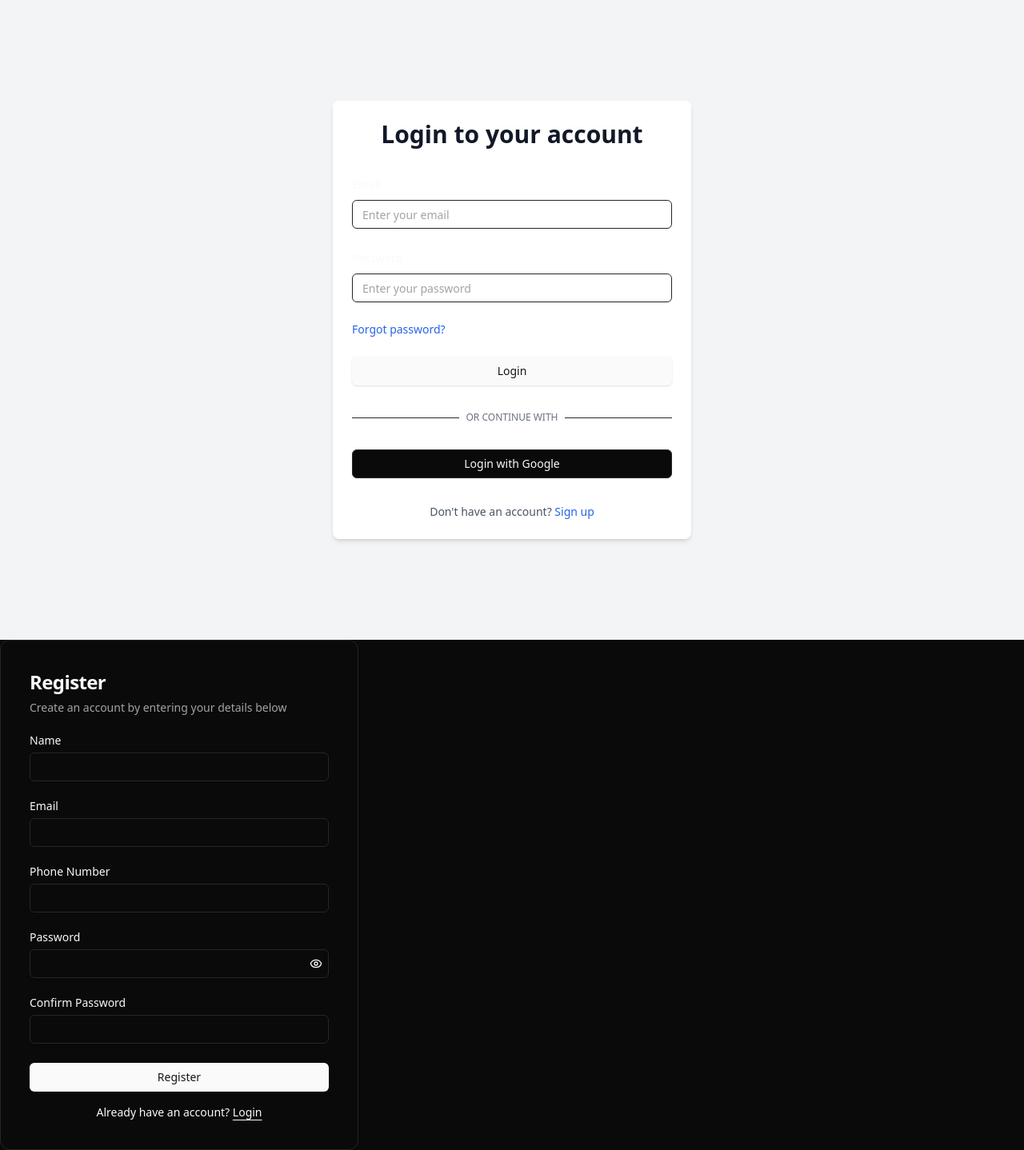
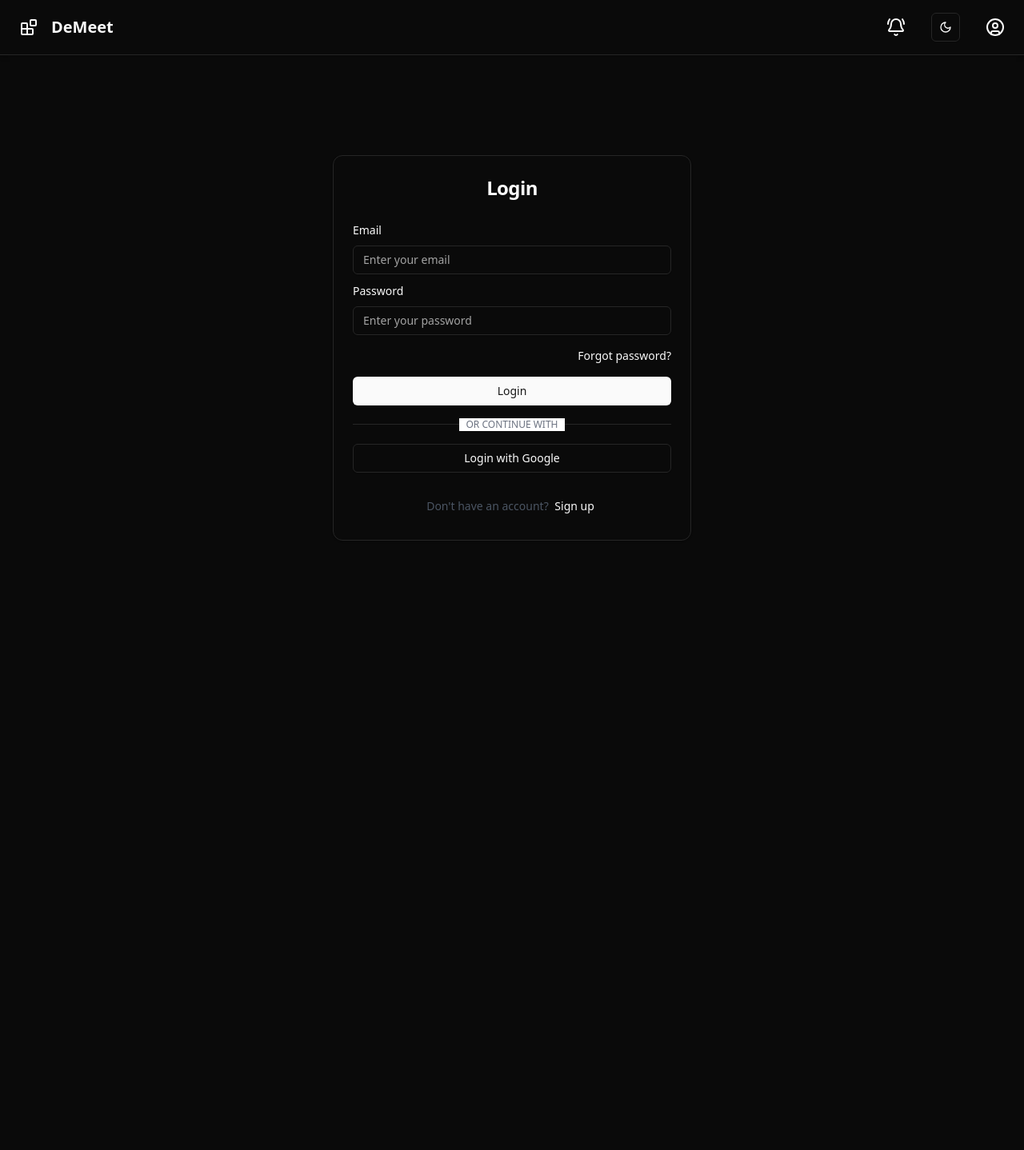
Before and after one commit to KIET-CS-2026/PCS26-18, a React (Vite) app in the folder DeMeet/client/: page /login in a window 1280 px wide. Shown: the whole page at 80% size. After the commit the page ends 800 px from the top, so only its background shows below. Built offline with nearby package versions, Linux system fonts and the light colour scheme.

Commit message:
Refactor layout and components for LandingPage, Navbar, and MainArea; implement routing for login and signup forms

```diff
--- a/DeMeet/client/src/App.jsx
+++ b/DeMeet/client/src/App.jsx
@@ -1,17 +1,31 @@
 import "./App.css";
 import { BrowserRouter as Router, Routes, Route } from "react-router-dom";
-import LandingPage from "./pages/LandingPage";
-import Auth from "./pages/Auth";
+import Navbar from "./components/Header/Navbar";
+import LoginForm from "./components/auth/Login-form";
+import SignupForm from "./components/auth/SignupForm";
+import MainArea from "./components/HomePage/MainArea";
 
 function App() {
   return (
-    <Router>
-      <Routes>
-        <Route path="/" element={<LandingPage />} />
-        <Route path="/login" element={<Auth/>} />
+    <div className="flex flex-col h-screen">
+      {/* Navbar - fixed at top */}
+      <Navbar className="flex-none" />
 
-      </Routes>
-    </Router>
+      {/* Main content area - scrollable */}
+      <div className="flex-1 overflow-hidden">
+        <main className="h-full overflow-y-auto">
+          <div className="container mx-auto p-4 min-h-full flex items-center justify-center">
+            <Router>
+              <Routes>
+                <Route path="" element={<MainArea />} />
+                <Route path="login" element={<LoginForm />} />
+                <Route path="signup" element={<SignupForm />} />
+              </Routes>
+            </Router>
+          </div>
+        </main>
+      </div>
+    </div>
   );
 }
 
--- a/DeMeet/client/src/components/Header/Navbar.jsx
+++ b/DeMeet/client/src/components/Header/Navbar.jsx
@@ -16,8 +16,8 @@ import { ModeToggle } from "@/components/ui/mode-toggle";
 
 export default function Navbar() {
   return (
-    <nav className="fixed top-0 left-0 right-0 z-50 border-b bg-background w-full shadow-md">
-      <div className="p-2 md:p-4 md:px-6">
+    <nav className="flex border-b bg-background w-full shadow-md">
+      <div className="p-2 md:p-4 md:px-6 w-full">
         <div className="flex justify-between items-center">
           <div className="flex items-center justify-center gap-4">
             <Blocks className="h-6 w-6" />
--- a/DeMeet/client/src/components/HomePage/MainArea.jsx
+++ b/DeMeet/client/src/components/HomePage/MainArea.jsx
@@ -5,7 +5,7 @@ import { Calendar, Users, Lock, Wallet, Globe, Blocks } from "lucide-react";
 
 export default function LandingPage() {
   return (
-    <div className="flex flex-col min-h-screen">
+    <div className="flex flex-col">
       <header className="px-4 lg:px-6 h-14 flex items-center">
         <a className="flex items-center justify-center" href="#">
           <Blocks className="h-6 w-6" />
--- a/DeMeet/client/src/components/auth/Login-form.jsx
+++ b/DeMeet/client/src/components/auth/Login-form.jsx
@@ -1,11 +1,13 @@
-"use client";
-
 import { useState } from "react";
-import { useForm } from "react-hook-form";
-import { zodResolver } from "@hookform/resolvers/zod";
-import * as z from "zod";
 import { Button } from "@/components/ui/button";
 import { Input } from "@/components/ui/input";
+import {
+  Card,
+  CardHeader,
+  CardTitle,
+  CardContent,
+  CardFooter,
+} from "@/components/ui/card";
 import {
   Form,
   FormControl,
@@ -14,46 +16,38 @@ import {
   FormLabel,
   FormMessage,
 } from "@/components/ui/form";
-import { Link } from "react-router-dom";
+import { useForm } from "react-hook-form";
 
-const loginSchema = z.object({
-  email: z.string().email({ message: "Invalid email address" }),
-  password: z.string().min(8, { message: "Password must be at least 8 characters long" }),
-});
-
-export default function LoginPage() {
+const LoginForm = () => {
   const [isLoading, setIsLoading] = useState(false);
 
   const form = useForm({
-    resolver: zodResolver(loginSchema),
     defaultValues: {
       email: "",
       password: "",
     },
   });
 
-  async function onSubmit(data) {
+  const handleSubmit = async (data) => {
     setIsLoading(true);
-    await new Promise((resolve) => setTimeout(resolve, 1000));
-    console.log(data);
-    setIsLoading(false);
-  }
-
-  const handleGoogleLogin = async () => {
-    setIsLoading(true);
-    await new Promise((resolve) => setTimeout(resolve, 1000));
-    console.log("Google login clicked");
-    setIsLoading(false);
+    try {
+      console.log(data);
+    } finally {
+      setIsLoading(false);
+    }
   };
 
   return (
-    <div className="flex min-h-screen items-center justify-center bg-gray-100">
-      <div className="w-full max-w-md space-y-8 rounded-lg bg-white p-6 shadow-md">
-        <div className="text-center">
-          <h2 className="text-3xl font-extrabold text-gray-900">Login to your account</h2>
-        </div>
+    <Card className="w-full max-w-md">
+      <CardHeader className="space-y-1">
+        <CardTitle className="text-2xl text-center">Login</CardTitle>
+      </CardHeader>
+      <CardContent>
         <Form {...form}>
-          <form onSubmit={form.handleSubmit(onSubmit)} className="space-y-6">
+          <form
+            onSubmit={form.handleSubmit(handleSubmit)}
+            className="space-y-2"
+          >
             <FormField
               control={form.control}
               name="email"
@@ -74,40 +68,65 @@ export default function LoginPage() {
                 <FormItem>
                   <FormLabel>Password</FormLabel>
                   <FormControl>
-                    <Input type="password" placeholder="Enter your password" {...field} />
+                    <Input
+                      type="password"
+                      placeholder="Enter your password"
+                      {...field}
+                    />
                   </FormControl>
                   <FormMessage />
                 </FormItem>
               )}
             />
-            <div className="flex items-center justify-between">
-              <Link to="/forgot-password" className="text-sm text-blue-600 hover:underline">
+            <div className="flex justify-end">
+              <Button
+                variant="link"
+                className="px-0 font-normal"
+                onClick={() => (window.location.href = "/forgot-password")}
+              >
                 Forgot password?
-              </Link>
+              </Button>
             </div>
             <Button type="submit" className="w-full" disabled={isLoading}>
               {isLoading ? "Logging in..." : "Login"}
             </Button>
           </form>
         </Form>
-        <div className="relative">
+
+        <div className="relative my-4">
           <div className="absolute inset-0 flex items-center">
             <span className="w-full border-t" />
           </div>
           <div className="relative flex justify-center text-xs uppercase">
-            <span className="bg-white px-2 text-gray-500">Or continue with</span>
+            <span className="bg-white px-2 text-gray-500">
+              Or continue with
+            </span>
           </div>
         </div>
-        <Button type="button" variant="outline" className="w-full" onClick={handleGoogleLogin} disabled={isLoading}>
+
+        <Button
+          type="button"
+          variant="outline"
+          className="w-full"
+          disabled={isLoading}
+        >
           Login with Google
         </Button>
-        <p className="text-center text-sm text-gray-600">
-          Don't have an account? {" "}
-          <Link to="/signup" className="font-medium text-blue-600 hover:underline">
+      </CardContent>
+      <CardFooter className="flex justify-center">
+        <p className="text-sm text-gray-600">
+          Don&apos;t have an account?{" "}
+          <Button
+            variant="link"
+            className="px-1 font-normal"
+            onClick={() => (window.location.href = "/signup")}
+          >
             Sign up
-          </Link>
+          </Button>
         </p>
-      </div>
-    </div>
+      </CardFooter>
+    </Card>
   );
-}
+};
+
+export default LoginForm;
--- a/DeMeet/client/src/components/auth/SignupForm.jsx
+++ b/DeMeet/client/src/components/auth/SignupForm.jsx
@@ -1,19 +1,20 @@
-import { cn } from "@/lib/utils";
+import { useState } from "react";
+import { Eye, EyeOff } from "lucide-react";
 import { Button } from "@/components/ui/button";
+import { Card, CardContent, CardHeader, CardTitle } from "@/components/ui/card";
+import { Input } from "@/components/ui/input";
 import {
-  Card,
-  CardContent,
-  CardDescription,
-  CardHeader,
-  CardTitle,
-} from "@/components/ui/card";
-import { Input } from "@/components/ui/input";
-import { Label } from "@/components/ui/label";
+  Form,
+  FormControl,
+  FormField,
+  FormItem,
+  FormLabel,
+  FormMessage,
+} from "@/components/ui/form";
 import { useForm } from "react-hook-form";
 import { zodResolver } from "@hookform/resolvers/zod";
 import * as z from "zod";
-import { useState } from "react";
-import { Eye, EyeOff } from "lucide-react";
+import { useNavigate } from "react-router-dom";
 
 const registerSchema = z
   .object({
@@ -29,98 +30,159 @@ const registerSchema = z
     path: ["confirmPassword"],
   });
 
-export function RegisterForm() {
-  const {
-    register,
-    handleSubmit,
-    formState: { errors },
-  } = useForm({
+export default function SignupForm() {
+  const [showPassword, setShowPassword] = useState(false);
+  const navigate = useNavigate();
+  const form = useForm({
     resolver: zodResolver(registerSchema),
+    defaultValues: {
+      name: "",
+      email: "",
+      phone: "",
+      password: "",
+      confirmPassword: "",
+      profilePicture: null,
+    },
   });
-  const [showPassword, setShowPassword] = useState(false);
 
-  const onSubmit = (data) => {
+  function onSubmit(data) {
     console.log("Registered Data:", data);
-  };
+  }
 
   return (
-    <Card className="w-full max-w-md p-3">
+    <Card className="w-full max-w-md">
       <CardHeader>
         <CardTitle className="text-2xl">Register</CardTitle>
-        <CardDescription>
-          Create an account by entering your details below
-        </CardDescription>
       </CardHeader>
       <CardContent>
-        <form onSubmit={handleSubmit(onSubmit)}>
-          <div className="flex flex-col gap-6">
-            <div className="grid gap-2">
-              <Label htmlFor="name">Name</Label>
-              <Input id="name" type="text" {...register("name")} />
-              {errors.name && (
-                <p className="text-sm text-red-500">{errors.name.message}</p>
+        <Form {...form}>
+          <form onSubmit={form.handleSubmit(onSubmit)} className="space-y-2">
+            <FormField
+              control={form.control}
+              name="name"
+              render={({ field }) => (
+                <FormItem>
+                  <FormLabel>Name</FormLabel>
+                  <FormControl>
+                    <Input placeholder="Enter your name" {...field} />
+                  </FormControl>
+                  <FormMessage />
+                </FormItem>
               )}
-            </div>
-            <div className="grid gap-2">
-              <Label htmlFor="email">Email</Label>
-              <Input id="email" type="email" {...register("email")} />
-              {errors.email && (
-                <p className="text-sm text-red-500">{errors.email.message}</p>
+            />
+
+            <FormField
+              control={form.control}
+              name="email"
+              render={({ field }) => (
+                <FormItem>
+                  <FormLabel>Email</FormLabel>
+                  <FormControl>
+                    <Input
+                      type="email"
+                      placeholder="Enter your email"
+                      {...field}
+                    />
+                  </FormControl>
+                  <FormMessage />
+                </FormItem>
               )}
-            </div>
-            <div className="grid gap-2">
-              <Label htmlFor="phone">Phone Number</Label>
-              <Input id="phone" type="text" {...register("phone")} />
-              {errors.phone && (
-                <p className="text-sm text-red-500">{errors.phone.message}</p>
+            />
+
+            <FormField
+              control={form.control}
+              name="phone"
+              render={({ field }) => (
+                <FormItem>
+                  <FormLabel>Phone Number</FormLabel>
+                  <FormControl>
+                    <Input placeholder="Enter your phone number" {...field} />
+                  </FormControl>
+                  <FormMessage />
+                </FormItem>
               )}
-            </div>
-            <div className="grid gap-2 relative">
-              <Label htmlFor="password">Password</Label>
+            />
+
+            <FormField
+              control={form.control}
+              name="password"
+              render={({ field }) => (
+                <FormItem>
+                  <FormLabel>Password</FormLabel>
+                  <FormControl>
                     <div className="relative">
                       <Input
-                  id="password"
                         type={showPassword ? "text" : "password"}
-                  {...register("password")}
+                        placeholder="Enter your password"
+                        {...field}
                       />
-                <button
+                      <Button
                         type="button"
-                  className="absolute inset-y-0 right-2 flex items-center"
+                        variant="ghost"
+                        className="absolute right-0 top-0 h-full px-3 py-2 hover:bg-transparent"
                         onClick={() => setShowPassword(!showPassword)}
                       >
-                  {showPassword ? <EyeOff size={16} /> : <Eye size={16} />}
-                </button>
+                        {showPassword ? (
+                          <EyeOff className="h-4 w-4" />
+                        ) : (
+                          <Eye className="h-4 w-4" />
+                        )}
+                      </Button>
                     </div>
-              {errors.password && (
-                <p className="text-sm text-red-500">
-                  {errors.password.message}
-                </p>
+                  </FormControl>
+                  <FormMessage />
+                </FormItem>
               )}
-            </div>
-            <div className="grid gap-2">
-              <Label htmlFor="confirmPassword">Confirm Password</Label>
+            />
+
+            <FormField
+              control={form.control}
+              name="confirmPassword"
+              render={({ field }) => (
+                <FormItem>
+                  <FormLabel>Confirm Password</FormLabel>
+                  <FormControl>
                     <Input
-                id="confirmPassword"
                       type="password"
-                {...register("confirmPassword")}
+                      placeholder="Confirm your password"
+                      {...field}
                     />
-              {errors.confirmPassword && (
-                <p className="text-sm text-red-500">
-                  {errors.confirmPassword.message}
-                </p>
+                  </FormControl>
+                  <FormMessage />
+                </FormItem>
               )}
-            </div>
+            />
+
+            <FormField
+              control={form.control}
+              name="profilePicture"
+              render={({ field }) => (
+                <FormItem>
+                  <FormLabel>Profile Picture (Optional)</FormLabel>
+                  <FormControl>
+                    <Input type="file" {...field} />
+                  </FormControl>
+                  <FormMessage />
+                </FormItem>
+              )}
+            />
+
             <Button type="submit" className="w-full">
               Register
             </Button>
-          </div>
-          <div className="mt-4 text-center text-sm">
+
+            <div className="text-center text-sm">
               Already have an account?{" "}
-            <a href="#" className="underline underline-offset-4">
+              <Button
+                variant="link"
+                className="p-0 font-normal"
+                onClick={() => navigate("/login")}
+              >
                 Login
-            </a>
+              </Button>
             </div>
           </form>
+        </Form>
       </CardContent>
     </Card>
   );
--- a/DeMeet/client/src/pages/LandingPage.jsx
+++ b/DeMeet/client/src/pages/LandingPage.jsx
@@ -1,12 +1,10 @@
-import Navbar from "../components/Header/Navbar";
 import MainArea from "../components/HomePage/MainArea";
 
 function LandingPage() {
   return (
-    <>
-      <Navbar />
+    <div className="">
       <MainArea />
-    </>
+    </div>
   );
 }
 
```
Lines whose indentation alone changed are shown as unchanged.
